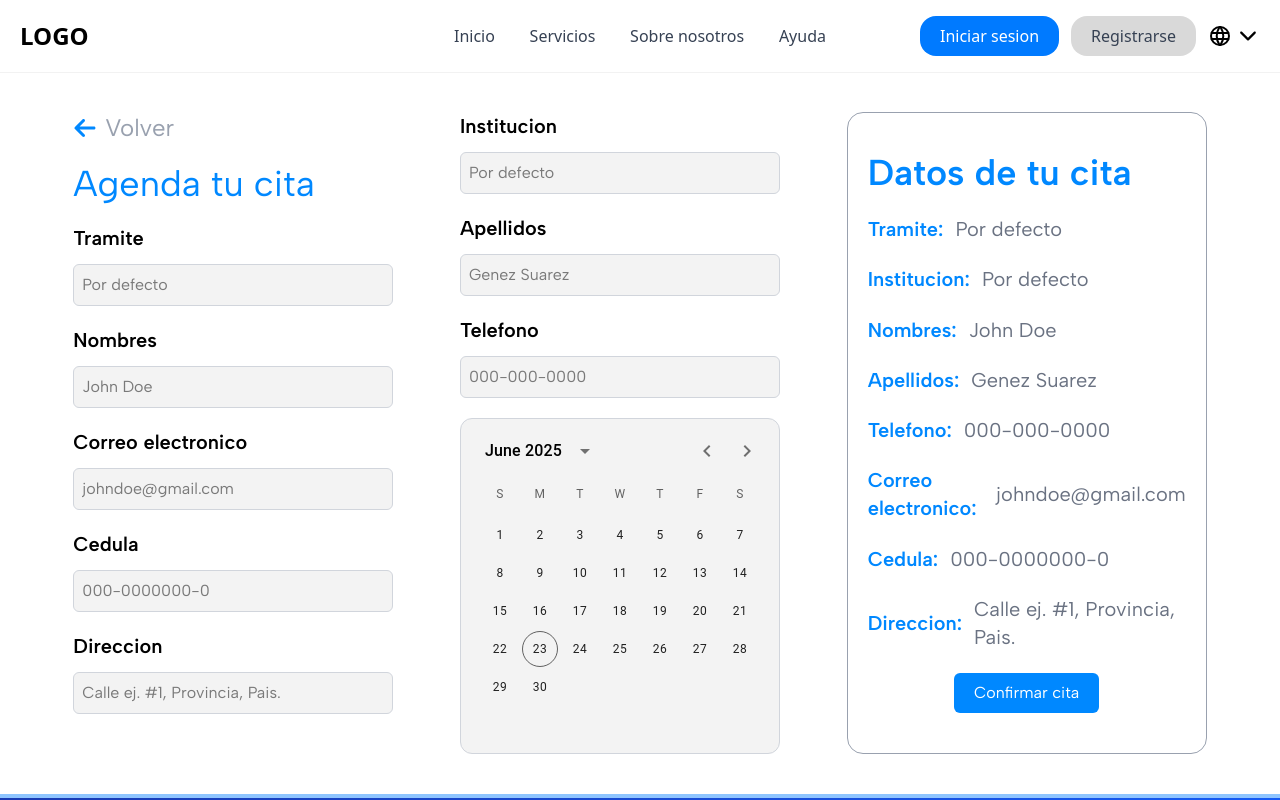
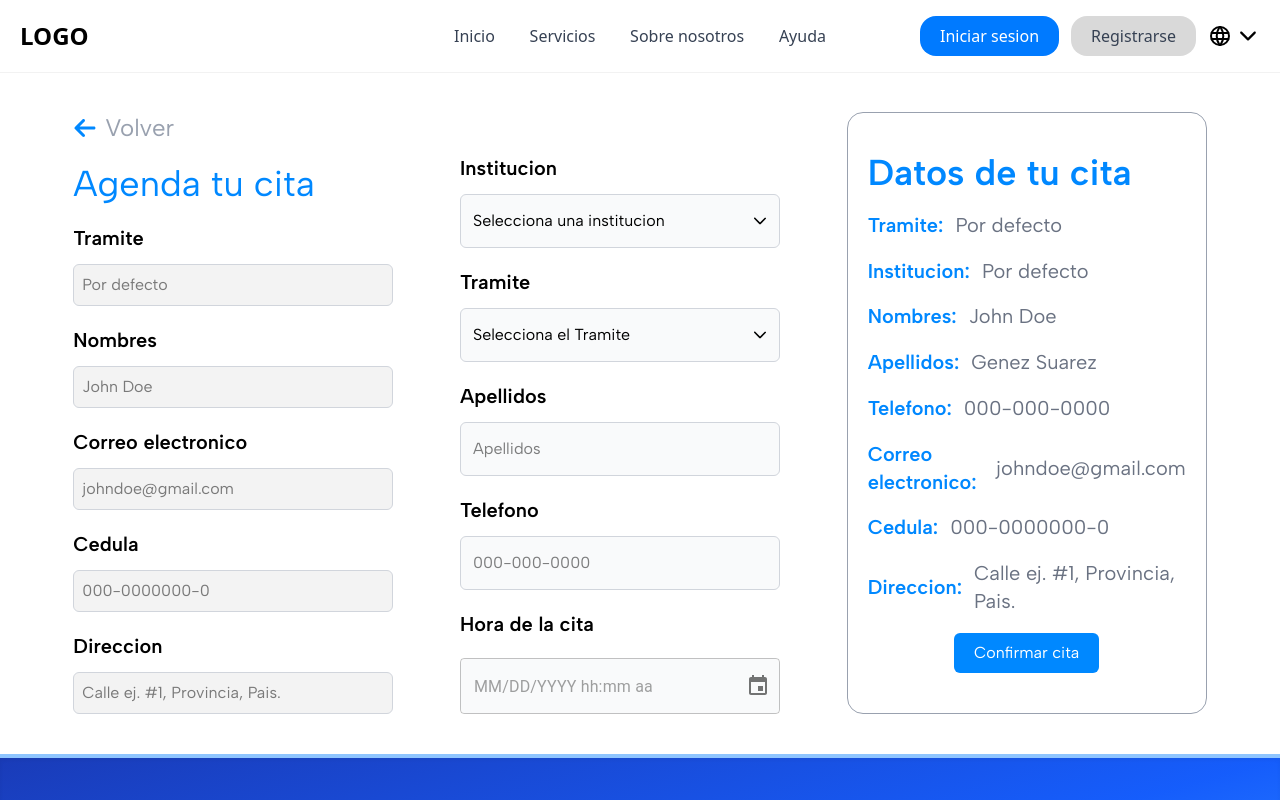
Before and after one commit to Urpirio/s-gob-2025, a Next.js app: page /AgendarCita in a window 1280 px wide. Shown: the top 800 px of the page. Built offline with nearby package versions, Linux system fonts and the light colour scheme.

Commit message:
Se hicieron pequeñas mejoras a l formulario 1

```diff
--- a/components/components - AgendarCita/subcomponents/FormPart1.jsx
+++ b/components/components - AgendarCita/subcomponents/FormPart1.jsx
@@ -1,25 +1,73 @@
-import { DateCalendar, DatePicker } from '@mui/x-date-pickers';
+'use client';
 import { LocalizationProvider } from '@mui/x-date-pickers';
 import { AdapterDayjs } from '@mui/x-date-pickers/AdapterDayjs';
+import { InputText } from 'primereact/inputtext';
+import { DateTimePicker } from '@mui/x-date-pickers';
+import { Dropdown } from 'primereact/dropdown';
+import { DataDropDownPuntoGob } from '../Data/DataDropDown - PGob';
+import { useState } from 'react';
 
-export default function FormPart1() {
+
+
+export default function FormPart1({
+  InputValues,
+  setInputValues,
+}) {
+
+  const [HoraCita,setHoraCita] = useState();
+
+  const [DropdownPGob,setDropdownPGob] = useState(null);
+  const [DropdownTramite,setDropdownTramite] = useState(null);
+
   return (
-    <div className="flex flex-col gap-5 w-[25%]  min-w-80">
+    <div className="flex flex-col gap-5 w-[25%] justify-end  min-w-80">
         <div className="flex flex-col gap-3">
-            <label htmlFor="" className="text-xl font-semibold">Institucion</label>
-            <input type="text" placeholder="Por defecto"  className="border border-gray-300 p-2 rounded-md bg-[#F3F3F3]"/>
+            <label className="text-xl font-semibold">Institucion</label>
+            <Dropdown
+            placeholder='Selecciona una institucion'
+            value={DropdownPGob}
+            onChange={(e)=>setDropdownPGob(e.value)}
+            options={DataDropDownPuntoGob}
+            optionLabel='PuntoGob'
+            panelClassName="[&_li]:hover:border p-1 [&_li]:border-0 [&_li]:border-gray-50 rounded-b-xl bg-gray-50 border-gray-200 shadow-xl [&_li]:hover:border-gray-100 [&_li]:w-full [&_li]:hover:text-blue-500 [&_li]:hover:rounded-sm [&_li]:p-1 [&_li]:my-1 [&_li]:hover:bg-gray-50 [&_li]:transition-all [&_li]:duration-50"
+            className="border border-gray-300 py-3.5 px-3 rounded-md bg-gray-50"/>
         </div >
         <div className="flex flex-col gap-3">
-            <label htmlFor="" className="text-xl font-semibold">Apellidos</label>
-            <input type="text" placeholder="Genez Suarez"  className="border border-gray-300 p-2 rounded-md bg-[#F3F3F3]"/>
+            <label className="text-xl font-semibold">Tramite</label>
+            <Dropdown
+            placeholder='Selecciona el Tramite'
+            value={DropdownTramite}
+            onChange={(e)=>setDropdownTramite(e.value)}
+            options={DataDropDownPuntoGob}
+            optionLabel='PuntoGob'
+            panelClassName="[&_li]:hover:border p-1 [&_li]:border-0 [&_li]:border-gray-50 rounded-b-xl bg-gray-50 border-gray-200 shadow-xl [&_li]:hover:border-gray-100 [&_li]:w-full [&_li]:hover:text-blue-500 [&_li]:hover:rounded-sm [&_li]:p-1 [&_li]:my-1 [&_li]:hover:bg-gray-50 [&_li]:transition-all [&_li]:duration-50"
+            className="border border-gray-300 py-3.5 px-3 rounded-md bg-gray-50"/>
         </div>
         <div className="flex flex-col gap-3">
-            <label htmlFor="" className="text-xl font-semibold">Telefono</label>
-            <input type="text" placeholder="000-000-0000"  className="border border-gray-300 p-2 rounded-md bg-[#F3F3F3]"/>
+            <label className="text-xl font-semibold">Apellidos</label>
+            <InputText
+            value={InputValues?.Apellidos}
+            onChange={(e)=>setInputValues({...InputValues,Apellidos:e.target.value})}
+            type="text"
+            placeholder="Apellidos"
+            className="border border-gray-300 py-3.5 px-3 rounded-md bg-gray-50"/>
         </div>
-        <LocalizationProvider dateAdapter={AdapterDayjs}>
-          <DateCalendar className='border border-gray-300 bg-[#F3F3F3] rounded-xl'/>
+        <div className="flex flex-col gap-3">
+            <label className="text-xl font-semibold">Telefono</label>
+            <InputText
+            value={InputValues?.Telefono}
+            onChange={(e)=>setInputValues({...InputValues,Telefono:e.target.value})}
+            type="text"
+            placeholder="000-000-0000"
+            className="border border-gray-300 py-3.5 px-3 rounded-md bg-gray-50"/>
+        </div>
+        <LocalizationProvider  dateAdapter={AdapterDayjs}>
+          <label className="text-xl font-semibold">Hora de la cita</label>
+          <DateTimePicker
+          value={HoraCita}
+          onChange={(e)=>{setHoraCita(e.toString())}}
+          className='bg-gray-50 rounded-lg text-primary'/>
         </LocalizationProvider>
     </div>
   )
-}
+};
```
